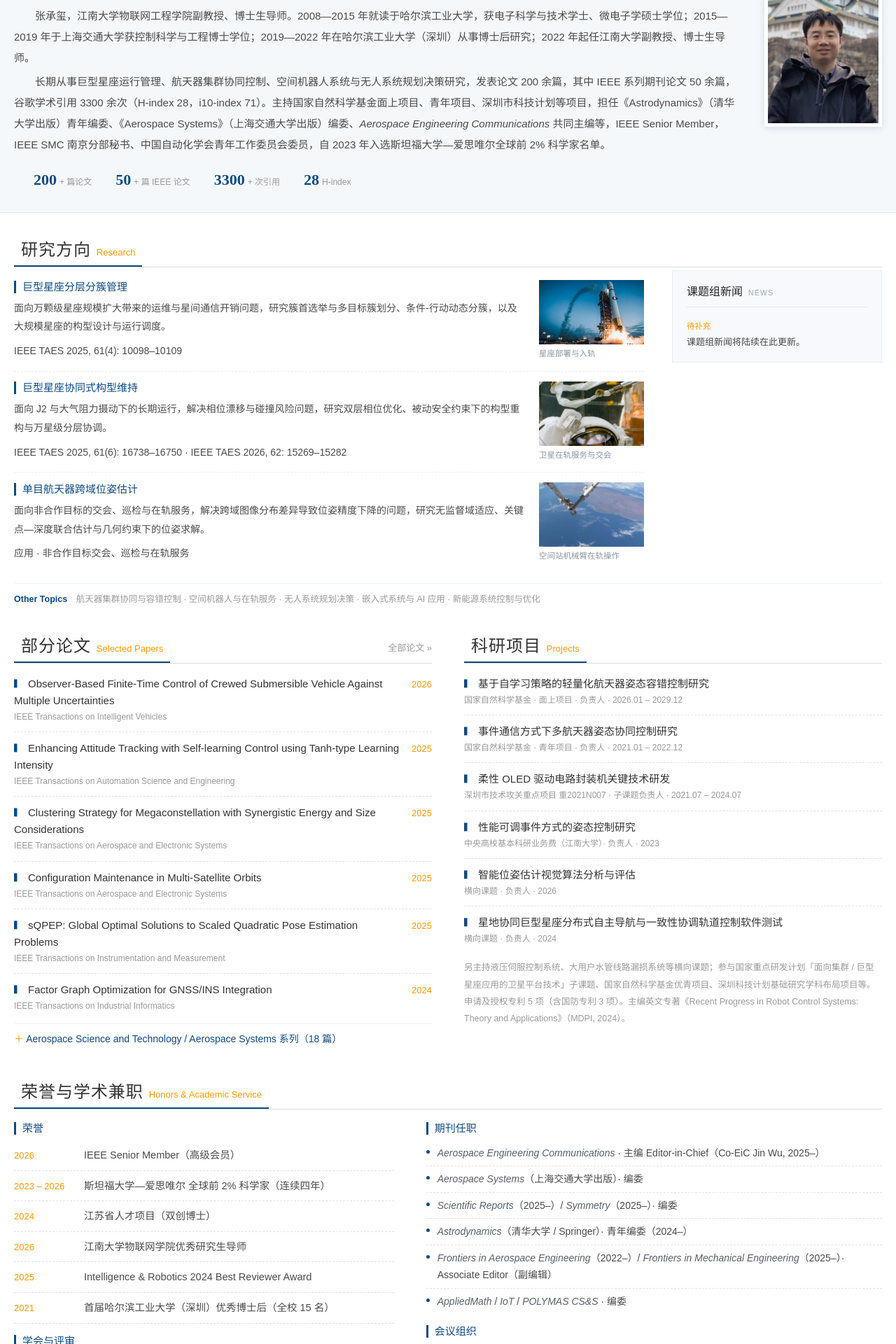
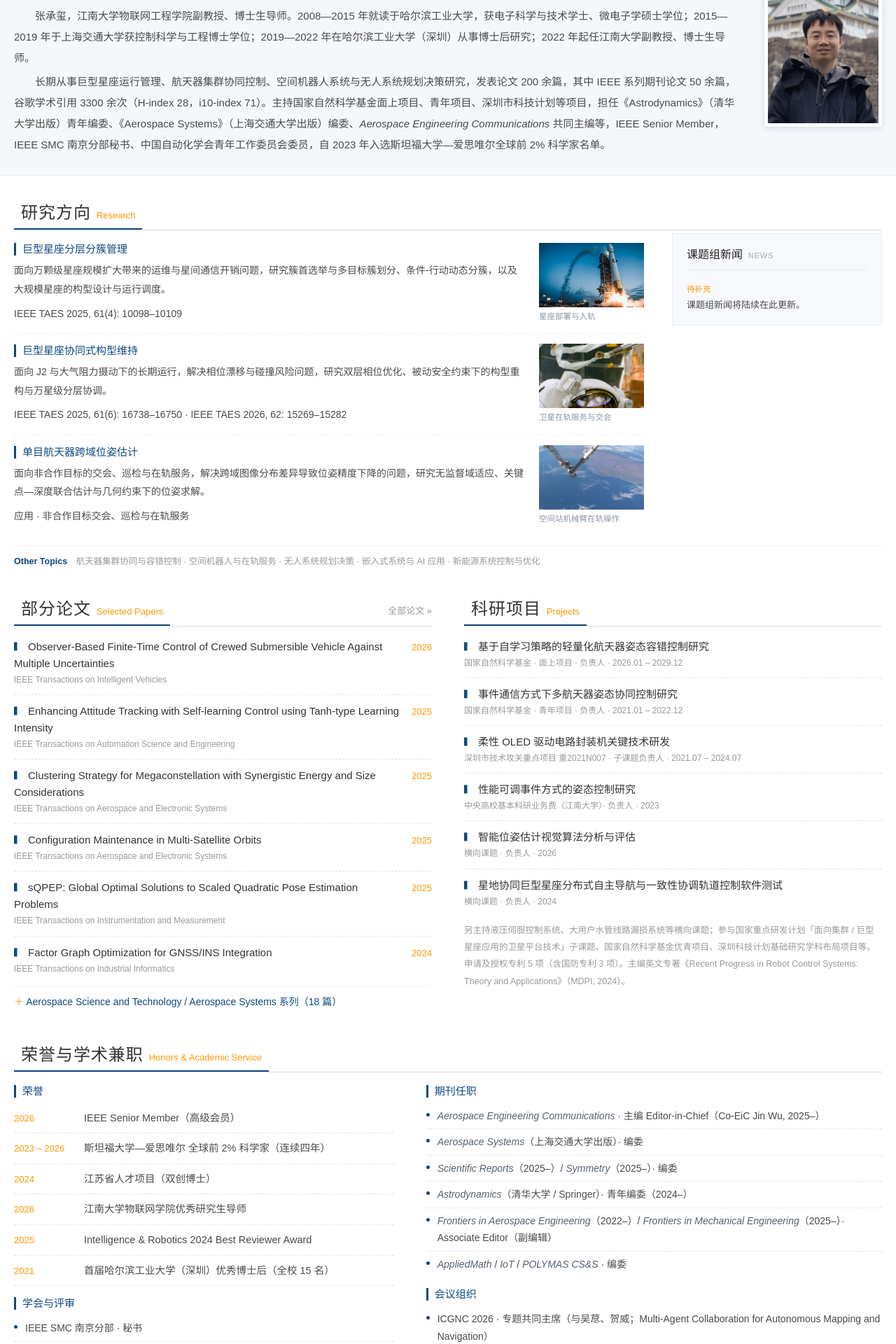
Before and after one commit to dongfangxy/dongfangxy.github.io, a Jekyll site: the page index.html, which Jekyll copies as it is, in a window 1280 px wide. Shown: the part 651-2571 px from the top of the page at 70% size. Built offline with Jekyll 4.4.1, drawn with Linux system fonts in a browser that asks for light colours.

Commit message:
style(intro): drop redundant metric row

```diff
--- a/index.html
+++ b/index.html
@@ -101,7 +101,6 @@
   }
   .intro-txt p { color: #4a4a4a; font-size: 15px; line-height: 2; text-indent: 2em; }
   .intro-txt p + p { margin-top: 4px; }
-  .intro-kpi { display: flex; gap: 34px; margin-top: 16px; padding-left: 2em; }
   .research-layout { display: grid; grid-template-columns: minmax(0, 1fr) 300px; gap: 40px; margin-top: 4px; }
   .rc-item {
     display: grid; grid-template-columns: minmax(0, 1fr) 150px; gap: 20px; align-items: center;
@@ -133,9 +132,6 @@
   .contact-strip a { color: var(--navy); }
   .contact-strip a:hover { text-decoration: underline; }
   .cs-sep { color: #c3d1de; }
-
-  .intro-kpi div strong { color: var(--navy); font-size: 22px; font-family: "Times New Roman", serif; margin-right: 4px; }
-  .intro-kpi div span { color: var(--light); font-size: 12px; }
   .intro-photo { width: 168px; flex: none; }
   .intro-photo img { width: 168px; height: 214px; object-fit: cover; border: 5px solid #fff; box-shadow: 0 2px 10px rgba(14, 73, 127, .16); }
   .intro-photo figcaption { text-align: center; font-size: 12px; color: var(--light); margin-top: 6px; }
@@ -320,12 +316,6 @@
       <h2>个人简介</h2>
       <p>张承玺，江南大学物联网工程学院副教授、博士生导师。2008—2015 年就读于哈尔滨工业大学，获电子科学与技术学士、微电子学硕士学位；2015—2019 年于上海交通大学获控制科学与工程博士学位；2019—2022 年在哈尔滨工业大学（深圳）从事博士后研究；2022 年起任江南大学副教授、博士生导师。</p>
       <p>长期从事巨型星座运行管理、航天器集群协同控制、空间机器人系统与无人系统规划决策研究，发表论文 200 余篇，其中 IEEE 系列期刊论文 50 余篇，谷歌学术引用 3300 余次（H-index 28，i10-index 71）。主持国家自然科学基金面上项目、青年项目、深圳市科技计划等项目，担任《Astrodynamics》（清华大学出版）青年编委、《Aerospace Systems》（上海交通大学出版）编委、<i>Aerospace Engineering Communications</i> 共同主编等，IEEE Senior Member，IEEE SMC 南京分部秘书、中国自动化学会青年工作委员会委员，自 2023 年入选斯坦福大学—爱思唯尔全球前 2% 科学家名单。</p>
-      <div class="intro-kpi">
-        <div><strong>200</strong><span>+ 篇论文</span></div>
-        <div><strong>50</strong><span>+ 篇 IEEE 论文</span></div>
-        <div><strong>3300</strong><span>+ 次引用</span></div>
-        <div><strong>28</strong><span>H-index</span></div>
-      </div>
     </div>
     <figure class="intro-photo">
       <img src="assets/portrait.jpg" alt="张承玺">
```
